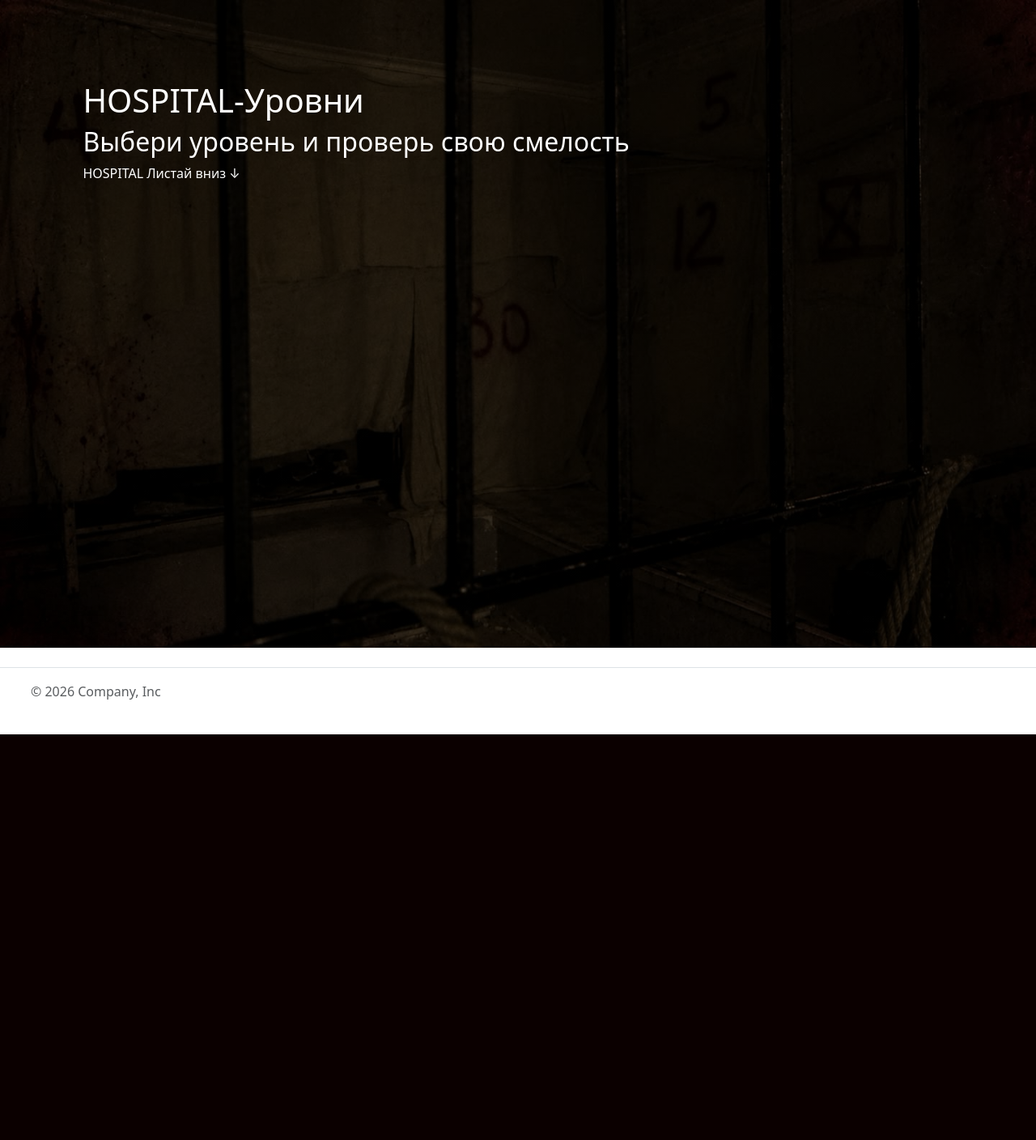
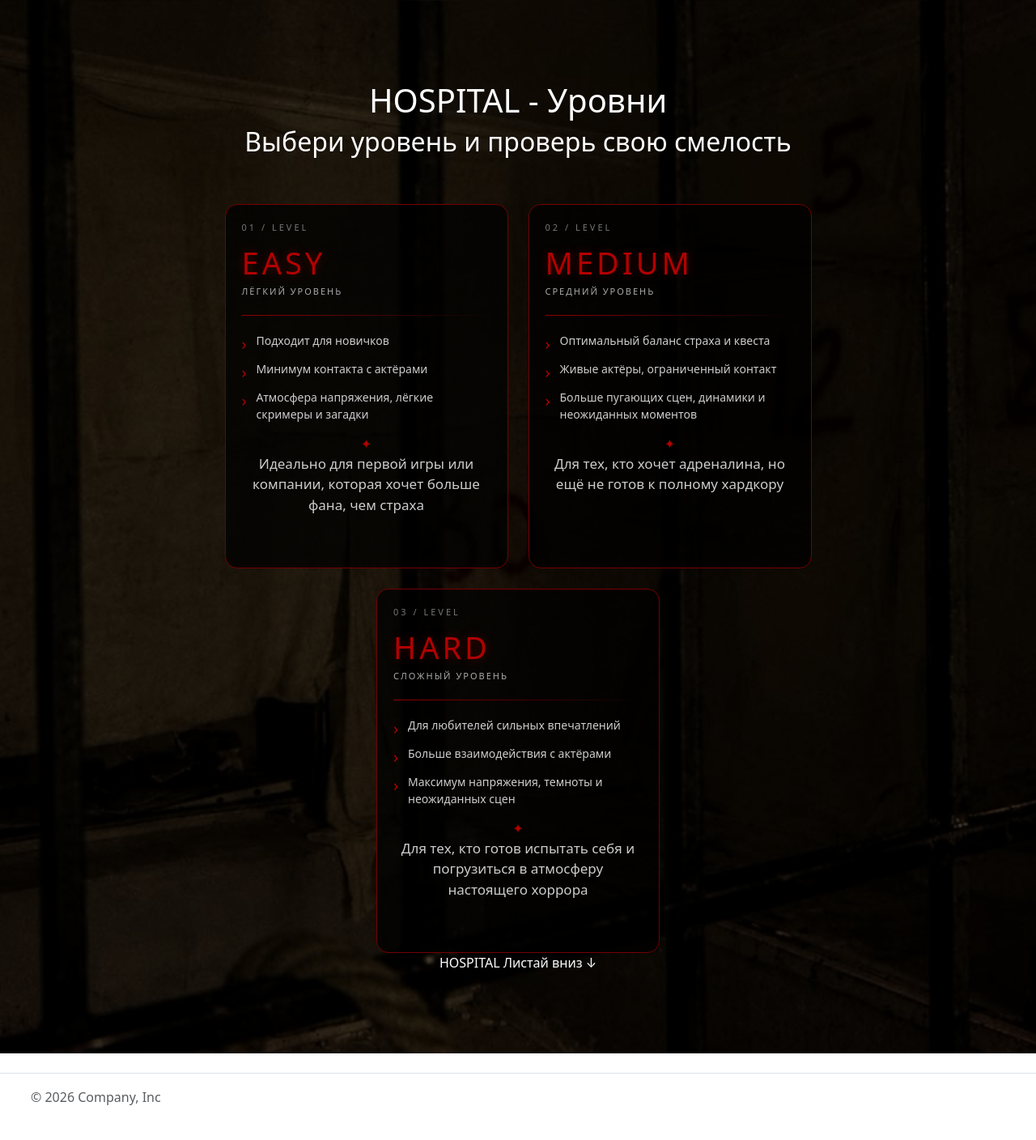
Before and after one commit to karinax09/Quest-Project, a Flask app: page /levels in a window 1280 px wide. Shown: the part 63-1471 px from the top of the page at 81% size. Before the commit the page ends 970 px from the top, so only its background shows below. Run offline with Flask 3, Linux system fonts and the light colour scheme.

Commit message:
cards in levels

```diff
--- a/static/css/main.css
+++ b/static/css/main.css
@@ -187,3 +187,149 @@ body {
 
 
 }
+
+
+.level {
+    min-height: 100vh;
+    position: relative;
+
+    display: flex;
+    flex-direction: column;
+    align-items: center;
+    justify-content: center;
+
+    text-align: center;
+}
+
+/* Три карточки на фоне */
+.levels-container {
+    display: flex;
+    justify-content: center;
+    align-items: stretch;
+    gap: 25px;
+    flex-wrap: wrap;
+
+    margin-top: 50px;
+}
+
+      /* Прямоугольники */
+.level-card {
+    width: 350px;
+    height: 450px;
+
+    background: rgba(0, 0, 0, 0.75);
+    border: 1px solid #750000;
+    border-radius: 15px;
+
+    padding: 20px;
+    box-sizing: border-box;
+}
+
+
+/* Описание */
+
+.level-card p {
+    color: #ccc;
+    font-size: 17px;
+}
+
+
+
+                                                   /* Шапка карточки */
+
+.level-card-header {
+    text-align: left;
+}
+
+.level-number {
+    display: block;
+    color: #777;
+    font-size: 11px;
+    letter-spacing: 3px;
+    margin-bottom: 12px;
+}
+
+.level-card-header h3 {
+    color: #b30000;
+    font-size: 38px;
+    letter-spacing: 4px;
+    margin: 0;
+    text-shadow: 0 0 12px rgba(180, 0, 0, 0.4);
+}
+
+.level-name {
+    display: block;
+    color: #aaa;
+    font-size: 11px;
+    letter-spacing: 2px;
+    margin-top: 5px;
+}
+
+                                                                 /* Красная линия */
+
+.level-divider {
+    width: 100%;
+    height: 1px;
+    background: linear-gradient(
+        to right,
+        #900000,
+        transparent
+    );
+    margin: 20px 0;
+}
+
+                                                                 /* текст или список */
+
+.level-features {
+    list-style: none;
+    padding: 0;
+    margin: 0;
+    text-align: left;
+}
+
+.level-features li {
+    position: relative;
+    color: #ccc;
+    font-size: 14px;
+    line-height: 1.5;
+
+    padding-left: 18px;
+    margin-bottom: 14px;
+}
+
+.level-features li::before {
+    content: "›";
+    position: absolute;
+    left: 0;
+
+    color: #b30000;
+    font-size: 20px;
+}
+
+                                                                 /* описаниее внизу которое */
+
+.level-description {
+    .level-description {
+    display: flex;
+    align-items: flex-start;
+    gap: 10px;
+
+    margin-top: auto;
+    padding: 12px;
+
+    background: rgba(100, 0, 0, 0.12);
+    border-left: 2px solid #800000;
+    text-align: left;
+}
+
+.description-mark {
+    color: #b30000;
+    font-size: 16px;
+}
+
+.level-description p {
+    color: #999;
+    font-size: 12px;
+    line-height: 1.6;
+    margin: 0;
+}
--- a/templates/levels.html
+++ b/templates/levels.html
@@ -6,17 +6,107 @@
 
 
 {% block body %}
+<section class="level">
 
-<section class="level">
-    <h1>HOSPITAL-Уровни</h1>
+    <h1>HOSPITAL - Уровни</h1>
+
     <h2>Выбери уровень и проверь свою смелость</h2>
 
-           <footer class="hero-footer">
-    <span>HOSPITAL</span>
-    <span>Листай вниз ↓</span>
-           </footer>
+    <div class="levels-container">
+
+        <!-- EASY -->
+        <div class="level-card">
+
+            <div class="level-card-header">
+                <span class="level-number">01 / LEVEL</span>
+                <h3>EASY</h3>
+                <span class="level-name">ЛЁГКИЙ УРОВЕНЬ</span>
+            </div>
+
+            <div class="level-divider"></div>
+
+            <ul class="level-features">
+                <li>Подходит для новичков</li>
+                <li>Минимум контакта с актёрами</li>
+                <li>Атмосфера напряжения, лёгкие скримеры и загадки</li>
+            </ul>
+
+            <div class="level-description">
+                <span class="description-mark">✦</span>
+                <p>
+                    Идеально для первой игры или компании,
+                    которая хочет больше фана, чем страха
+                </p>
+            </div>
+
+        </div>
+
+
+        <!-- MEDIUM -->
+        <div class="level-card">
+
+            <div class="level-card-header">
+                <span class="level-number">02 / LEVEL</span>
+                <h3>MEDIUM</h3>
+                <span class="level-name">СРЕДНИЙ УРОВЕНЬ</span>
+            </div>
+
+            <div class="level-divider"></div>
+
+            <ul class="level-features">
+                <li>Оптимальный баланс страха и квеста</li>
+                <li>Живые актёры, ограниченный контакт</li>
+                <li>Больше пугающих сцен, динамики и неожиданных моментов</li>
+            </ul>
+
+            <div class="level-description">
+                <span class="description-mark">✦</span>
+                <p>
+                    Для тех, кто хочет адреналина,
+                    но ещё не готов к полному хардкору
+                </p>
+            </div>
+
+        </div>
+
+
+        <!-- HARD -->
+        <div class="level-card">
+
+            <div class="level-card-header">
+                <span class="level-number">03 / LEVEL</span>
+                <h3>HARD</h3>
+                <span class="level-name">СЛОЖНЫЙ УРОВЕНЬ</span>
+            </div>
+
+            <div class="level-divider"></div>
+
+            <ul class="level-features">
+                <li>Для любителей сильных впечатлений</li>
+                <li>Больше взаимодействия с актёрами</li>
+                <li>Максимум напряжения, темноты и неожиданных сцен</li>
+            </ul>
+
+            <div class="level-description">
+                <span class="description-mark">✦</span>
+                <p>
+                    Для тех, кто готов испытать себя
+                    и погрузиться в атмосферу настоящего хоррора
+                </p>
+            </div>
+
+        </div>
+
+    </div>
+
+    <footer class="hero-footer">
+        <span>HOSPITAL</span>
+        <span>Листай вниз ↓</span>
+    </footer>
+
 </section>
 
 
 
+
 {%endblock%}
```
